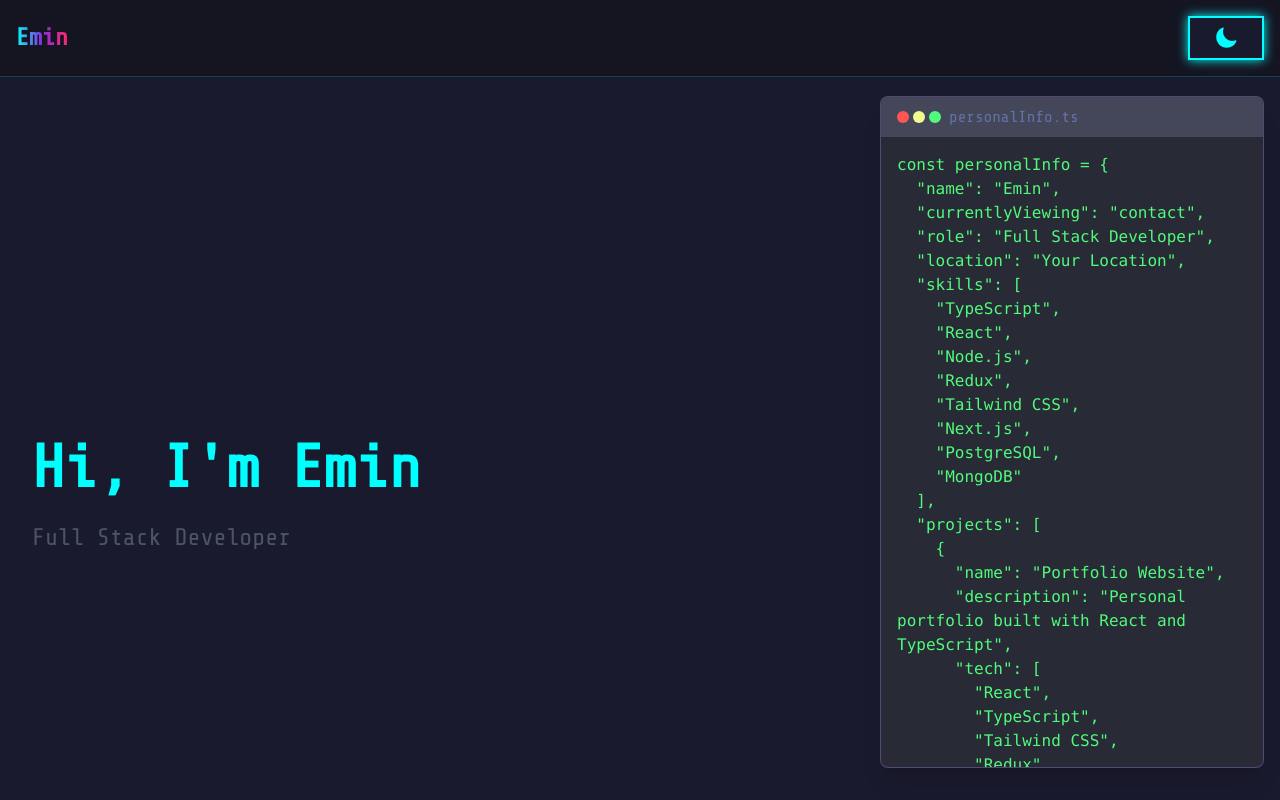
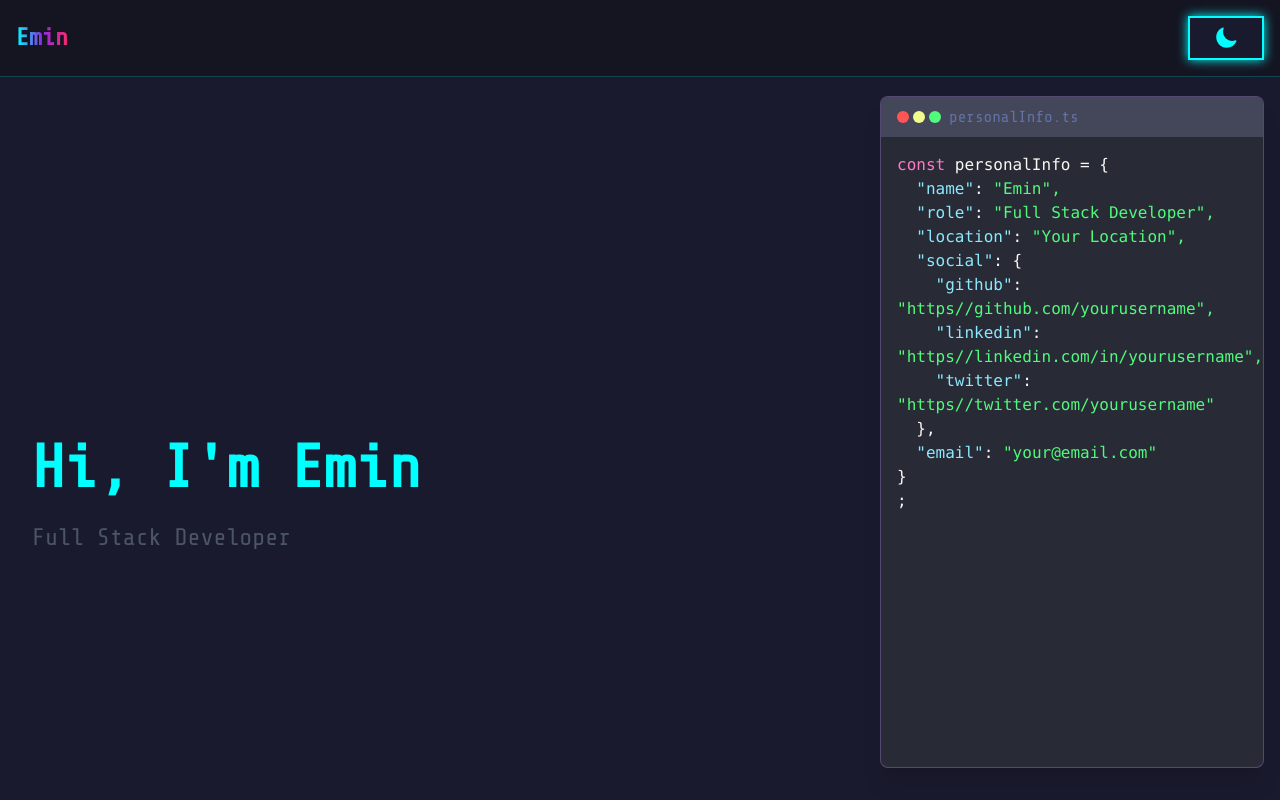
Before and after one commit to Ztaclie/emin-portfolio, a React (Vite) app: page / in a window 1280 px wide. Shown: the top 800 px of the page. Built offline with nearby package versions, Linux system fonts and the light colour scheme.

Commit message:
console's data appering fixed

```diff
--- a/src/App.tsx
+++ b/src/App.tsx
@@ -14,7 +14,7 @@ function App() {
 
   return (
     <InfoProvider>
-      <div className={`min-h-screen bg-cyber-dark text-cyber-neon`}>
+      <div className="min-h-screen bg-cyber-dark text-cyber-neon">
         <nav className="fixed w-full p-4 backdrop-blur-sm bg-cyber-darker/70 border-b border-cyber-neon/20 z-50">
           <div className="container mx-auto flex justify-between items-center">
             <h1 className="text-2xl font-bold cyber-gradient-text">Emin</h1>
--- a/src/components/Hero.tsx
+++ b/src/components/Hero.tsx
@@ -3,6 +3,53 @@ import { useInfo } from "../context/InfoContext";
 
 const Hero: FC = () => {
   const { info } = useInfo();
+
+  const formatWithSyntaxHighlight = (obj: any) => {
+    // Remove currentlyViewing from displayed object
+    const displayInfo = { ...obj };
+    delete displayInfo.currentlyViewing;
+
+    const jsonString = JSON.stringify(displayInfo, null, 2);
+
+    return jsonString.split("\n").map((line, i) => {
+      // Handle key-value pairs
+      if (line.includes(":")) {
+        const [key, ...value] = line.split(":");
+        return (
+          <span key={i}>
+            <span className="text-dracula-cyan">{key}</span>
+            <span className="text-dracula-foreground">:</span>
+            {value.join(":").includes("{") || value.join(":").includes("[") ? (
+              <span className="text-dracula-foreground">{value}</span>
+            ) : (
+              <span className="text-dracula-green">{value}</span>
+            )}
+            {"\n"}
+          </span>
+        );
+      }
+      // Handle brackets and braces
+      if (
+        line.includes("{") ||
+        line.includes("}") ||
+        line.includes("[") ||
+        line.includes("]")
+      ) {
+        return (
+          <span key={i} className="text-dracula-foreground">
+            {line}
+            {"\n"}
+          </span>
+        );
+      }
+      return (
+        <span key={i}>
+          {line}
+          {"\n"}
+        </span>
+      );
+    });
+  };
 
   return (
     <div className="fixed top-24 right-4 w-96 h-[calc(100vh-8rem)]">
@@ -17,13 +64,12 @@ const Hero: FC = () => {
             personalInfo.ts
           </span>
         </div>
-        <div className="p-4 text-dracula-green font-cyber overflow-y-auto h-[calc(100%-2.5rem)] custom-scrollbar">
+        <div className="p-4 font-cyber overflow-y-auto h-[calc(100%-2.5rem)] custom-scrollbar">
           <pre className="whitespace-pre-wrap">
-            <code>{`const personalInfo = ${JSON.stringify(
-              info,
-              null,
-              2
-            )};`}</code>
+            <span className="text-dracula-pink">const</span>
+            <span className="text-dracula-foreground"> personalInfo = </span>
+            {formatWithSyntaxHighlight(info)}
+            <span className="text-dracula-foreground">;</span>
           </pre>
         </div>
       </div>
--- a/src/context/InfoContext.tsx
+++ b/src/context/InfoContext.tsx
@@ -27,18 +27,67 @@ interface InfoContextType {
 
 const InfoContext = createContext<InfoContextType | undefined>(undefined);
 
+const BASIC_INFO = {
+  name: "Emin",
+  role: "Full Stack Developer",
+  location: "Your Location",
+};
+
 export const InfoProvider = ({ children }: { children: ReactNode }) => {
   const [info, setInfo] = useState<PersonalInfo>({
-    name: "Emin",
+    ...BASIC_INFO,
     currentlyViewing: "intro",
   });
 
   const updateInfo = (newInfo: Partial<PersonalInfo>) => {
-    setInfo((prev) => ({ ...prev, ...newInfo }));
+    setInfo((prev) => {
+      // Start with basic info
+      const updatedInfo = { ...BASIC_INFO };
+
+      // Keep social info if viewing contact section
+      if (
+        prev.currentlyViewing === "contact" ||
+        newInfo.currentlyViewing === "contact"
+      ) {
+        if (prev.social) updatedInfo.social = prev.social;
+        if (prev.email) updatedInfo.email = prev.email;
+      }
+
+      // Add new section data
+      return {
+        ...updatedInfo,
+        ...newInfo,
+        currentlyViewing: newInfo.currentlyViewing || prev.currentlyViewing,
+      };
+    });
   };
 
   const setCurrentlyViewing = (section: string) => {
-    setInfo((prev) => ({ ...prev, currentlyViewing: section }));
+    setInfo((prev) => {
+      const updatedInfo = { ...BASIC_INFO };
+
+      // Keep social info if viewing contact section
+      if (section === "contact" || prev.currentlyViewing === "contact") {
+        if (prev.social) updatedInfo.social = prev.social;
+        if (prev.email) updatedInfo.email = prev.email;
+      }
+
+      // Add section specific data
+      switch (section) {
+        case "skills":
+          if (prev.skills) updatedInfo.skills = prev.skills;
+          break;
+        case "projects":
+          if (prev.projects) updatedInfo.projects = prev.projects;
+          break;
+        case "contact":
+          if (prev.social) updatedInfo.social = prev.social;
+          if (prev.email) updatedInfo.email = prev.email;
+          break;
+      }
+
+      return { ...updatedInfo, currentlyViewing: section };
+    });
   };
 
   return (
```
